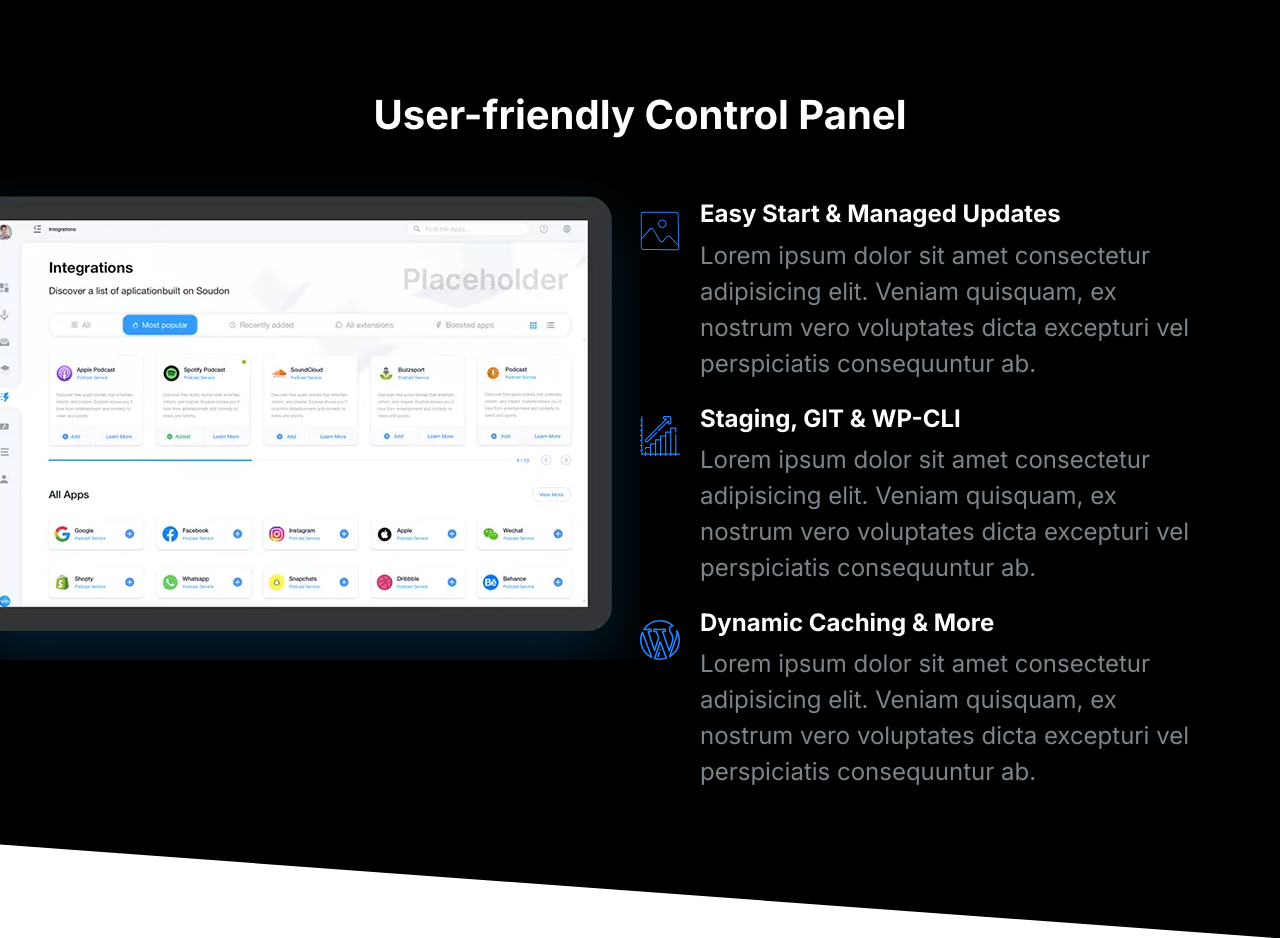
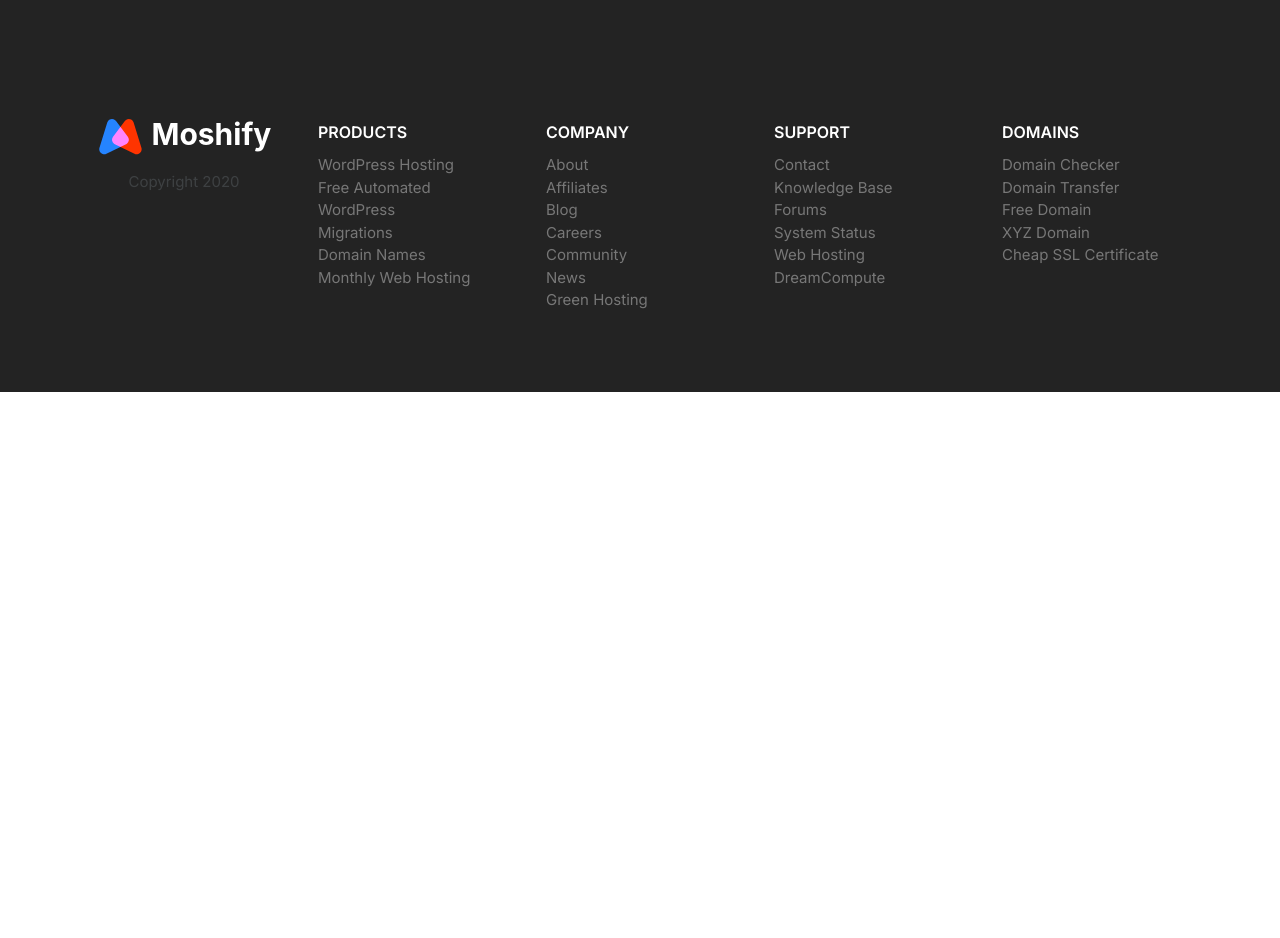
Before and after one commit to SpaceCatNugget/Sonify, a plain HTML site: page index.html in a window 1280 px wide. After the commit the page ends 800 px from the top, so only its background shows below. Drawn offline with Linux system fonts and the light colour scheme.

Commit message:
Styled the footer.

```diff
--- a/css/styles.css
+++ b/css/styles.css
@@ -821,3 +821,78 @@ a {
       max-width: 700px;
     }
 }
+
+/* Footer */
+.footer {
+    background: #232323;
+    padding-top: 10rem;
+  }
+
+.footer a {
+    color: #777;
+    transition: color 0.3s;
+}
+
+.footer a:hover {
+    color: #fff;
+}
+
+.footer__section {
+    padding: 2rem;
+    border-bottom: 1px solid #393939;
+}
+
+.footer__section .list {
+    margin: 0;
+}
+
+.footer__heading {
+    text-transform: uppercase;
+    font-weight: 600;
+    font-size: 2.5rem;
+    line-height: 1.5;
+}
+
+.footer__brand {
+    margin-top: 5rem;
+    text-align: center;
+}
+
+.footer__brand img {
+    max-width: 230px;
+}
+
+.footer__copyright {
+    font-size: 2.1rem;
+    color: #fff;
+    opacity: 0.3;
+}
+
+ @media screen and (min-width: 768px) {
+    .footer {
+      font-size: 1.5rem;
+    }
+    .footer__sections {
+      grid-template-columns: repeat(auto-fit, minmax(10rem, 1fr));
+    }
+    .footer .collapsible__chevron {
+      display: none;
+    }
+    .footer .collapsible__content {
+      opacity: 1;
+      max-height: 100%;
+    }
+    .footer__brand {
+      order: -1;
+      margin-top: 1rem;
+    }
+    .footer__copyright {
+      font-size: 1.5rem;
+    }
+    .footer__section {
+      border: 0;
+    }
+    .footer__heading {
+      font-size: 1.6rem;
+    }
+}
--- a/index.html
+++ b/index.html
@@ -14,76 +14,85 @@
     />
   </head>
   <body>
-    <section class="block block--dark block--skewed-right block-showcase">
-      <header class="block__header">
-        <h2>User-friendly Control Panel</h2>
-      </header>
-      <div class="container grid grid--1x2">
-        <picture class="block-showcase__image">
-          <source
-            type="image/webp"
-            srcset="images/resized/ipad.webp 1x, images/resized/ipad@2x.webp 2x"
-          />
-          <source
-            type="image/png"
-            srcset="images/resized/ipad.png 1x, images/resized/ipad@2x.png 2x"
-          />
-          <img src="images/ipad.png" alt="" />
-        </picture>
-        <ul class="list">
-          <li>
-            <div class="media">
-              <div class="media__image">
-                <svg class="icon icon--primary">
-                  <use xlink:href="images/icon-sprite.svg#snap"></use>
-                </svg>
-              </div>
-              <div class="media__body">
-                <h3 class="media__title">Easy Start & Managed Updates</h3>
-                <p>
-                  Lorem ipsum dolor sit amet consectetur adipisicing elit.
-                  Veniam quisquam, ex nostrum vero voluptates dicta excepturi
-                  vel perspiciatis consequuntur ab.
-                </p>
-              </div>
-            </div>
-          </li>
-          <li>
-            <div class="media">
-              <div class="media__image">
-                <svg class="icon icon--primary">
-                  <use xlink:href="images/icon-sprite.svg#growth"></use>
-                </svg>
-              </div>
-              <div class="media__body">
-                <h3 class="media__title">Staging, GIT & WP-CLI</h3>
-                <p>
-                  Lorem ipsum dolor sit amet consectetur adipisicing elit.
-                  Veniam quisquam, ex nostrum vero voluptates dicta excepturi
-                  vel perspiciatis consequuntur ab.
-                </p>
-              </div>
-            </div>
-          </li>
-          <li>
-            <div class="media">
-              <div class="media__image">
-                <svg class="icon icon--primary">
-                  <use xlink:href="images/icon-sprite.svg#wordpress"></use>
-                </svg>
-              </div>
-              <div class="media__body">
-                <h3 class="media__title">Dynamic Caching & More</h3>
-                <p>
-                  Lorem ipsum dolor sit amet consectetur adipisicing elit.
-                  Veniam quisquam, ex nostrum vero voluptates dicta excepturi
-                  vel perspiciatis consequuntur ab.
-                </p>
-              </div>
-            </div>
-          </li>
-        </ul>
+    <footer class="block block--dark footer">
+      <div class="container grid footer__sections">
+        <section class="collapsible collapsible--expanded footer__section">
+          <header class="collapsible__header">
+            <h2 class="collapsible__heading footer__heading">products</h2>
+            <svg class="icon icon--white collapsible__chevron">
+              <use xlink:href="images/icon-sprite.svg#chevron"></use>
+            </svg>
+          </header>
+          <div class="collapsible__content">
+            <ul class="list">
+              <li><a href="#">WordPress Hosting</a></li>
+              <li><a href="#">Free Automated WordPress</a></li>
+              <li><a href="#">Migrations</a></li>
+              <li><a href="#">Domain Names</a></li>
+              <li><a href="#">Monthly Web Hosting</a></li>
+            </ul>
+          </div>
+        </section>
+        <section class="collapsible footer__section">
+          <header class="collapsible__header">
+            <h2 class="collapsible__heading footer__heading">company</h2>
+            <svg class="icon icon--white collapsible__chevron">
+              <use xlink:href="images/icon-sprite.svg#chevron"></use>
+            </svg>
+          </header>
+          <div class="collapsible__content">
+            <ul class="list">
+              <li><a href="#">About</a></li>
+              <li><a href="#">Affiliates</a></li>
+              <li><a href="#">Blog</a></li>
+              <li><a href="#">Careers</a></li>
+              <li><a href="#">Community</a></li>
+              <li><a href="#">News</a></li>
+              <li><a href="#">Green Hosting</a></li>
+            </ul>
+          </div>
+        </section>
+        <section class="collapsible footer__section">
+          <header class="collapsible__header">
+            <h2 class="collapsible__heading footer__heading">support</h2>
+            <svg class="icon icon--white collapsible__chevron">
+              <use xlink:href="images/icon-sprite.svg#chevron"></use>
+            </svg>
+          </header>
+          <div class="collapsible__content">
+            <ul class="list">
+              <li><a href="#">Contact</a></li>
+              <li><a href="#">Knowledge Base</a></li>
+              <li><a href="#">Forums</a></li>
+              <li><a href="#">System Status</a></li>
+              <li><a href="#">Web Hosting</a></li>
+              <li><a href="#">DreamCompute</a></li>
+            </ul>
+          </div>
+        </section>
+        <section class="collapsible footer__section">
+          <header class="collapsible__header">
+            <h2 class="collapsible__heading footer__heading">domains</h2>
+            <svg class="icon icon--white collapsible__chevron">
+              <use xlink:href="images/icon-sprite.svg#chevron"></use>
+            </svg>
+          </header>
+          <div class="collapsible__content">
+            <ul class="list">
+              <li><a href="#">Domain Checker</a></li>
+              <li><a href="#">Domain Transfer</a></li>
+              <li><a href="#">Free Domain</a></li>
+              <li><a href="#">XYZ Domain</a></li>
+              <li><a href="#">Cheap SSL Certificate</a></li>
+            </ul>
+          </div>
+        </section>
+        <section class="footer__brand">
+          <img src="images/logo.svg" alt="" />
+          <p class="footer__copyright">Copyright 2020</p>
+        </section>
       </div>
-    </section>
+    </footer>
+    <script src="js/main.js"></script>
   </body>
 </html>
```
Also changed, not shown: components/footer.html (added, +79 -0 lines).
